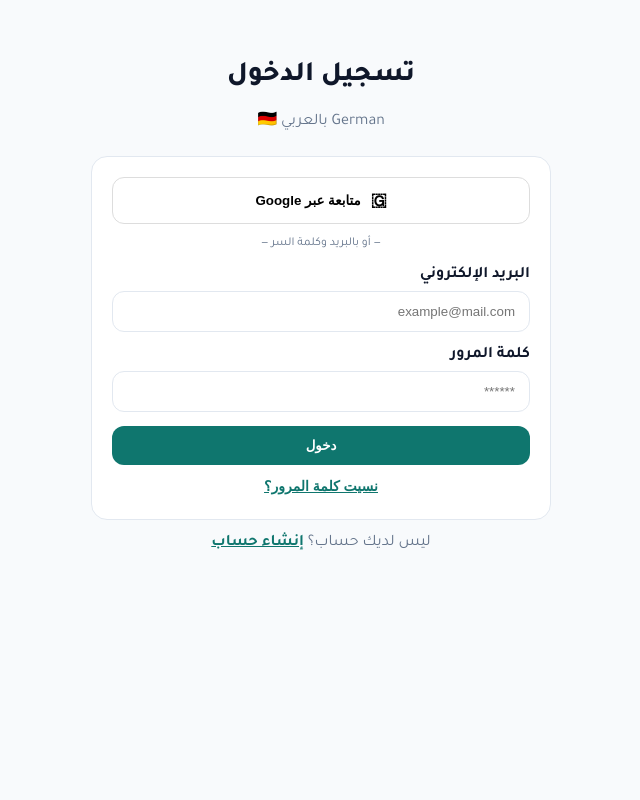
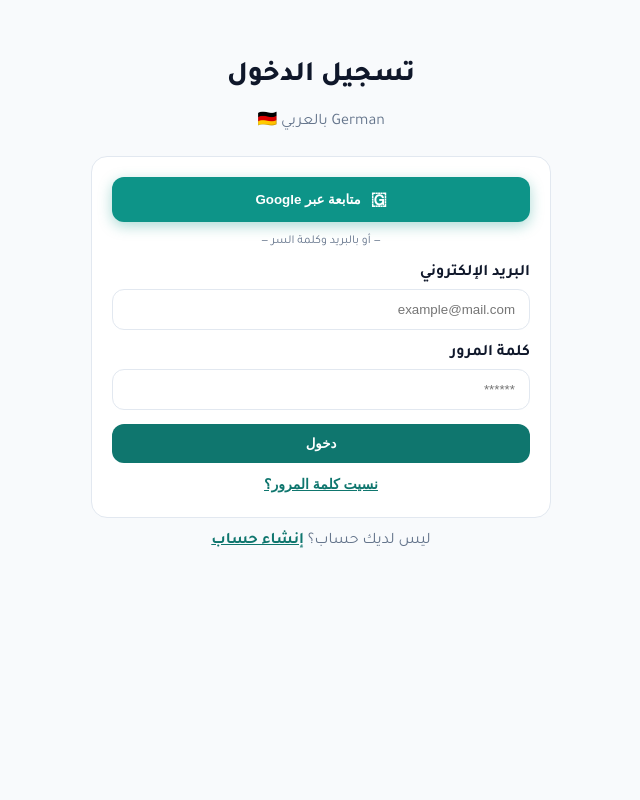
Before and after one commit to qerman-arabic/german-arabic, a Next.js app: page /login in a window 1280 px wide. Shown: the top 800 px of the page, without its empty margins (319-959 px from the left). Built offline with nearby package versions, Linux system fonts and the light colour scheme; no server answers.

Commit message:
turquoise google button

```diff
--- a/app/login/page.js
+++ b/app/login/page.js
@@ -118,10 +118,13 @@ export default function LoginPage() {
               gap: 10,
               padding: '12px 0',
               borderRadius: 12,
-              border: '1px solid #ddd',
-              background: '#fff',
+                          border: 'none',
+              background: '#0d9488',
+              color: '#fff',
               fontWeight: 800,
               cursor: 'pointer',
+              marginBottom: 12,
+              boxShadow: '0 4px 14px rgba(13,148,136,.35)',
               marginBottom: 12,
             }}
           >
```
Also changed, not shown: app/register/page.js (+5 -2 lines).
